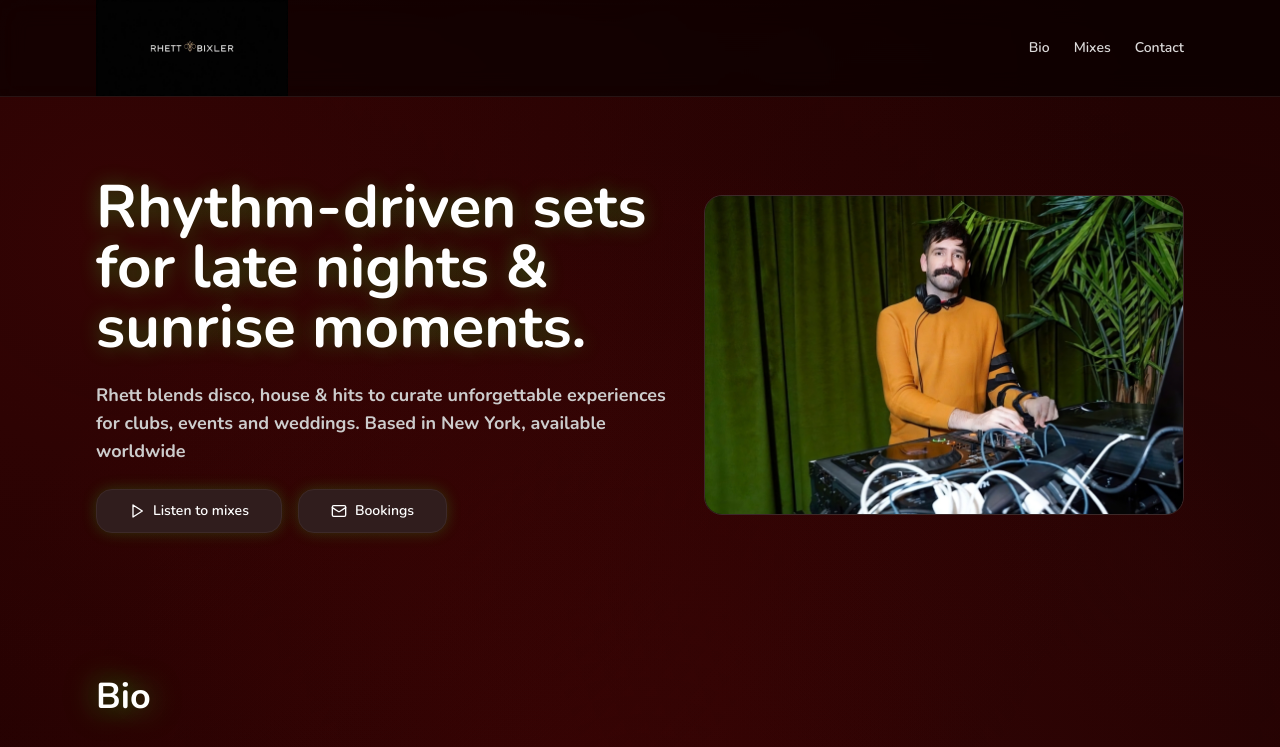
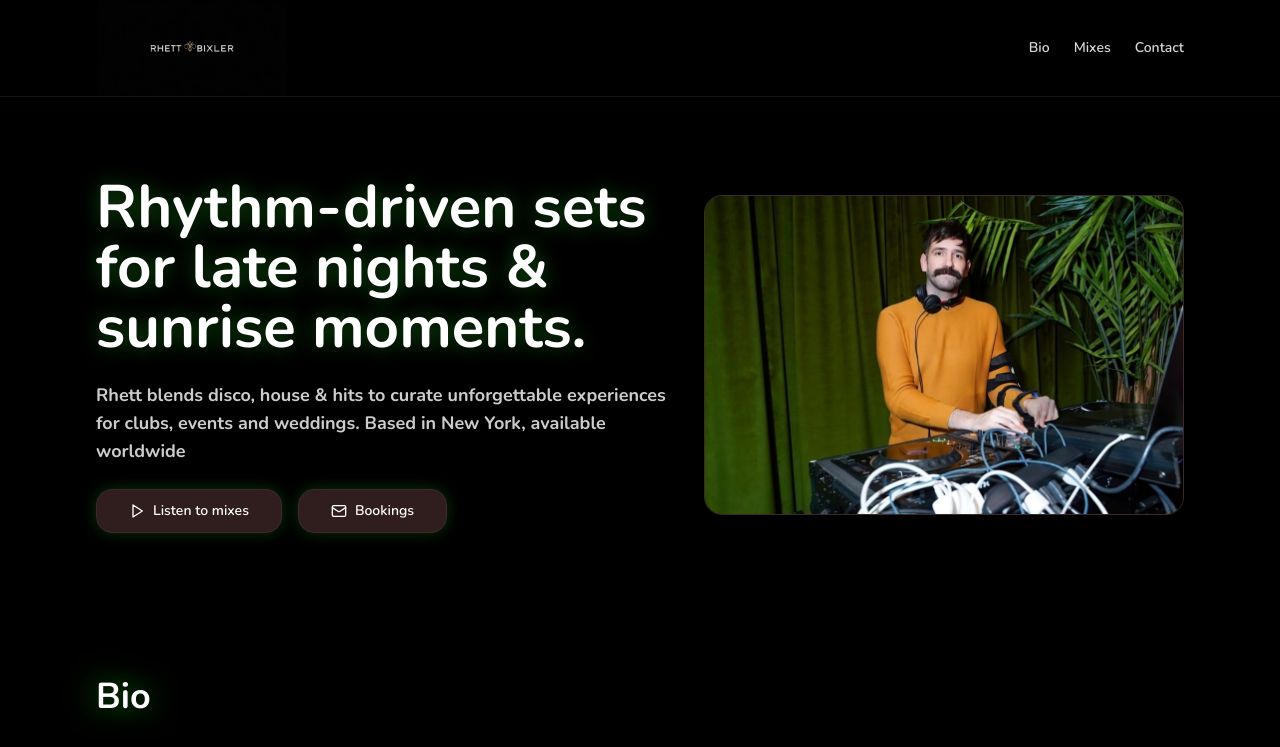
Before and after one commit to ShannonMaguire123/rhett-bixler-site-13454, a React (Vite) app: page / in a window 1280 px wide. Shown: the top 747 px of the page. Built offline with nearby package versions, Linux system fonts and the light colour scheme; the HTML template or start-up script is replaced by a standard one.

Commit message:
Change background to black

```diff
--- a/src/index.css
+++ b/src/index.css
@@ -54,25 +54,13 @@ All colors MUST be HSL.
 
   body {
     @apply bg-background text-foreground font-bold;
-    background: linear-gradient(180deg, hsl(0 100% 5%), hsl(0 0% 0%));
+    background: hsl(0 0% 0%);
     min-height: 100vh;
     position: relative;
   }
 
   body::before {
-    content: '';
-    position: fixed;
-    top: -50%;
-    left: -50%;
-    width: 200%;
-    height: 200%;
-    background:
-      radial-gradient(circle at 30% 40%, hsl(0 80% 30% / 0.25) 0%, transparent 50%),
-      radial-gradient(circle at 70% 60%, hsl(0 70% 25% / 0.2) 0%, transparent 50%),
-      radial-gradient(circle at 50% 80%, hsl(0 90% 35% / 0.15) 0%, transparent 40%);
-    animation: red-pulse 8s ease-in-out infinite;
-    pointer-events: none;
-    z-index: 0;
+    display: none;
   }
 
   body > * {
```
